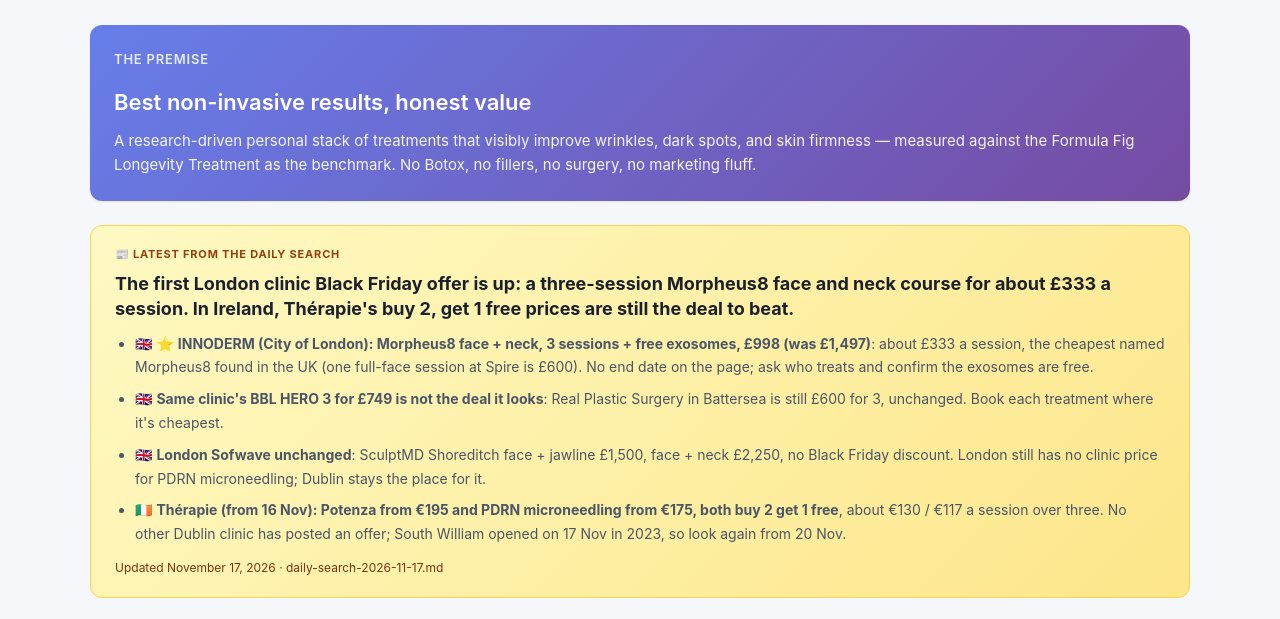
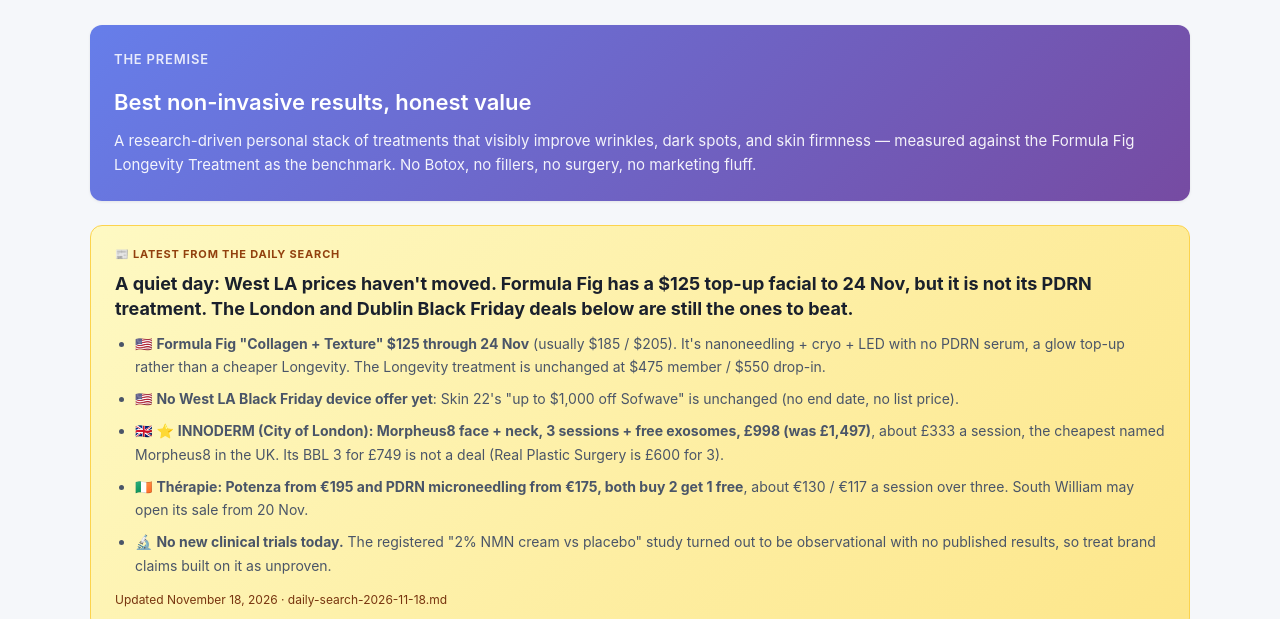
Before and after one commit to jewels-ice/skincare-stack-2026, a plain HTML site: page index.html in a window 1280 px wide. Shown: the part 133-752 px from the top of the page. Drawn offline with Linux system fonts and the light colour scheme.

Commit message:
Daily search 2026-11-18: Formula Fig $125 nanoneedling to 24 Nov (not PDRN), West LA unchanged, no new trials

```diff
--- a/index.html
+++ b/index.html
@@ -334,14 +334,15 @@
 <!-- DAILY-SEARCH-PANEL-START — auto-maintained by skincare-daily-search task. Don't hand-edit; the task rewrites this block when flags appear. -->
 <div class="digest-panel">
   <div class="digest-label">📰 Latest from the Daily Search</div>
-  <div class="digest-headline">The first London clinic Black Friday offer is up: a three-session Morpheus8 face and neck course for about £333 a session. In Ireland, Thérapie's buy 2, get 1 free prices are still the deal to beat.</div>
+  <div class="digest-headline">A quiet day: West LA prices haven't moved. Formula Fig has a $125 top-up facial to 24 Nov, but it is not its PDRN treatment. The London and Dublin Black Friday deals below are still the ones to beat.</div>
   <ul style="font-size: 14px; color: #4a5568; margin-top: 10px; padding-left: 20px; line-height: 1.7;">
-    <li>🇬🇧 ⭐ <strong>INNODERM (City of London): Morpheus8 face + neck, 3 sessions + free exosomes, £998 (was £1,497)</strong>: about £333 a session, the cheapest named Morpheus8 found in the UK (one full-face session at Spire is £600). No end date on the page; ask who treats and confirm the exosomes are free.</li>
-    <li>🇬🇧 <strong>Same clinic's BBL HERO 3 for £749 is not the deal it looks</strong>: Real Plastic Surgery in Battersea is still £600 for 3, unchanged. Book each treatment where it's cheapest.</li>
-    <li>🇬🇧 <strong>London Sofwave unchanged</strong>: SculptMD Shoreditch face + jawline £1,500, face + neck £2,250, no Black Friday discount. London still has no clinic price for PDRN microneedling; Dublin stays the place for it.</li>
-    <li>🇮🇪 <strong>Thérapie (from 16 Nov): Potenza from €195 and PDRN microneedling from €175, both buy 2 get 1 free</strong>, about €130 / €117 a session over three. No other Dublin clinic has posted an offer; South William opened on 17 Nov in 2023, so look again from 20 Nov.</li>
+    <li>🇺🇸 <strong>Formula Fig "Collagen + Texture" $125 through 24 Nov</strong> (usually $185 / $205). It's nanoneedling + cryo + LED with no PDRN serum, a glow top-up rather than a cheaper Longevity. The Longevity treatment is unchanged at $475 member / $550 drop-in.</li>
+    <li>🇺🇸 <strong>No West LA Black Friday device offer yet</strong>: Skin 22's "up to $1,000 off Sofwave" is unchanged (no end date, no list price).</li>
+    <li>🇬🇧 ⭐ <strong>INNODERM (City of London): Morpheus8 face + neck, 3 sessions + free exosomes, £998 (was £1,497)</strong>, about £333 a session, the cheapest named Morpheus8 in the UK. Its BBL 3 for £749 is not a deal (Real Plastic Surgery is £600 for 3).</li>
+    <li>🇮🇪 <strong>Thérapie: Potenza from €195 and PDRN microneedling from €175, both buy 2 get 1 free</strong>, about €130 / €117 a session over three. South William may open its sale from 20 Nov.</li>
+    <li>🔬 <strong>No new clinical trials today.</strong> The registered "2% NMN cream vs placebo" study turned out to be observational with no published results, so treat brand claims built on it as unproven.</li>
   </ul>
-  <div class="digest-meta">Updated November 17, 2026 · daily-search-2026-11-17.md</div>
+  <div class="digest-meta">Updated November 18, 2026 · daily-search-2026-11-18.md</div>
 </div>
 <!-- DAILY-SEARCH-PANEL-END -->
 
```
